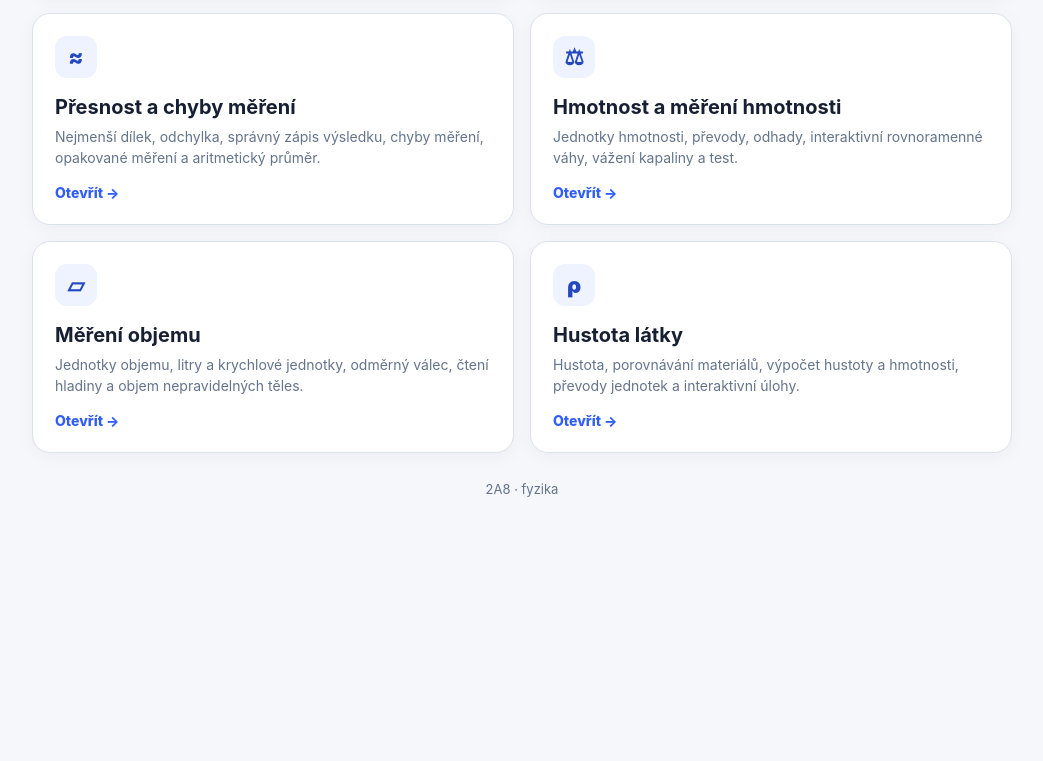
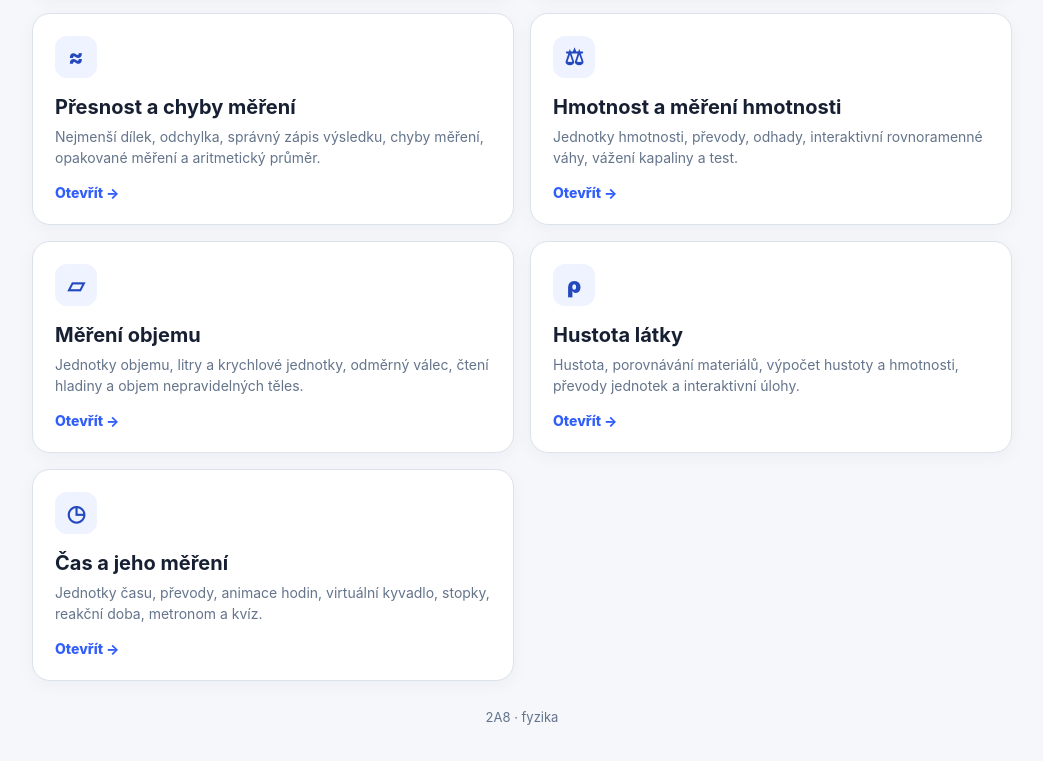
Before and after one commit to Berniocal/2A8, a plain HTML site: page index.html in a window 1280 px wide. Shown: the part 681-1442 px from the top of the page, without its empty margins (118-1161 px from the left). Before the commit the page ends 1248 px from the top, so only its background shows below. Drawn offline with Linux system fonts and the light colour scheme.

Commit message:
Přidat čas a jeho měření do rozcestníku 2A8

```diff
--- a/index.html
+++ b/index.html
@@ -181,6 +181,13 @@ footer{
       <span class="open">Otevřít →</span>
     </a>
 
+    <a class="card" href="mereni-casu.html">
+      <div class="icon">◷</div>
+      <h2>Čas a jeho měření</h2>
+      <p>Jednotky času, převody, animace hodin, virtuální kyvadlo, stopky, reakční doba, metronom a kvíz.</p>
+      <span class="open">Otevřít →</span>
+    </a>
+
   </section>
 
   <footer>2A8 · fyzika</footer>
```
